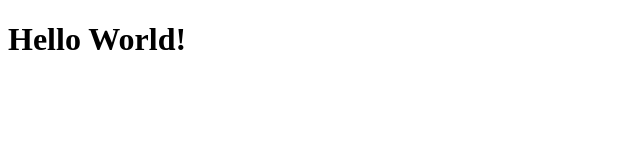
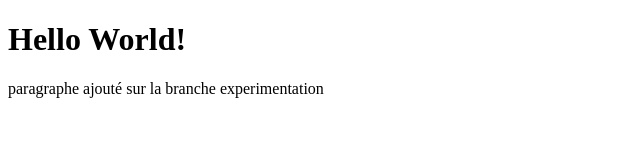
Before and after one commit to YOUCEFSAIBI/GIT_cours, a plain HTML site: page index.html in a window 1280 px wide. Shown: the whole page, without its empty margins (0-640 px from the left). Drawn offline with Linux system fonts and the light colour scheme.

Commit message:
ajoute branche et paragraphe commit

```diff
--- a/index.html
+++ b/index.html
@@ -8,5 +8,6 @@
 </head>
 <body>
     <h1>Hello World!</h1>
+    <p> paragraphe ajouté sur la branche experimentation</p>
 </body>
 </html>
```
